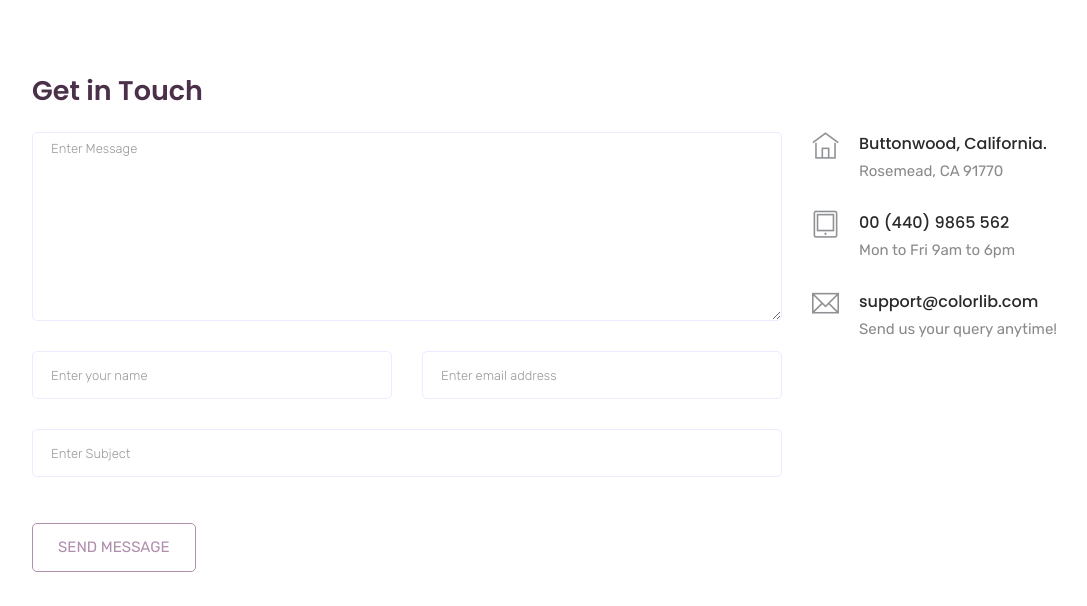
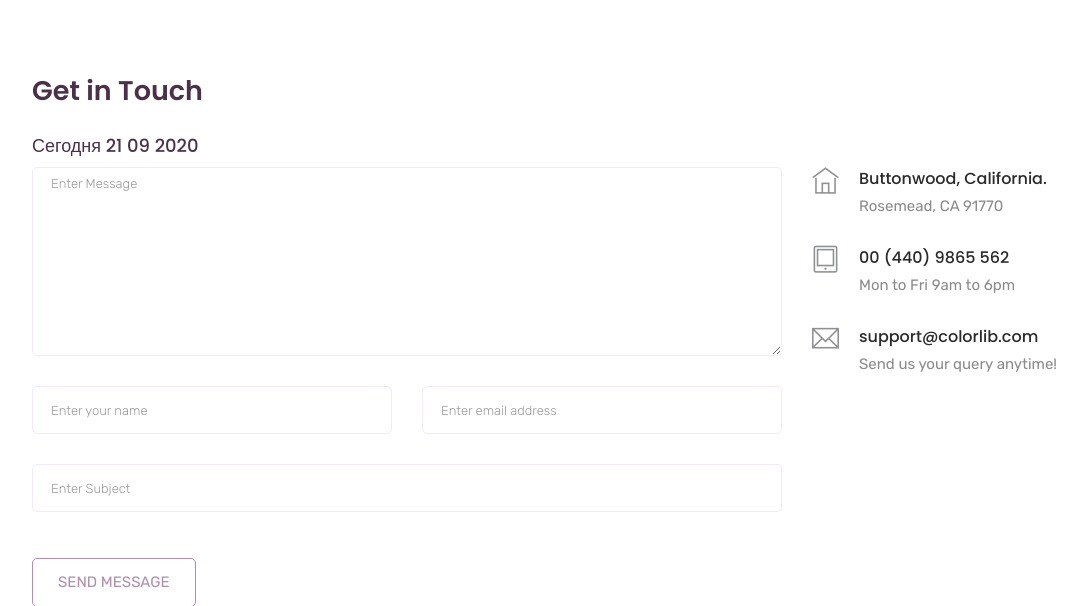
Before and after one commit to pda-gb/Django, a Django app: page /contact/ in a window 1280 px wide. Shown: the part 1117-1723 px from the top of the page, without its empty margins (38-1125 px from the left). Run offline with Django 3.2, Linux system fonts and the light colour scheme; some libraries are stand-ins or nearby versions.

Commit message:
3. Поработать с шаблонными тегами и фильтрами (заглавные буквы, вывод текущей даты в шаблоне).

```diff
--- a/mainapp/templates/mainapp/contact.html
+++ b/mainapp/templates/mainapp/contact.html
@@ -57,7 +57,7 @@
 
       <div class="row">
         <div class="col-12">
-          <h2 class="contact-title">Get in Touch</h2>
+          <h2 class="contact-title">Get in Touch</h2>   <h4>Сегодня {%  now ' d m Y' %}</h4>
         </div>
         <div class="col-lg-8">
           <form class="form-contact contact_form" action="contact_process.php" method="post" id="contactForm"
```
Also changed, not shown: 1 other file.
